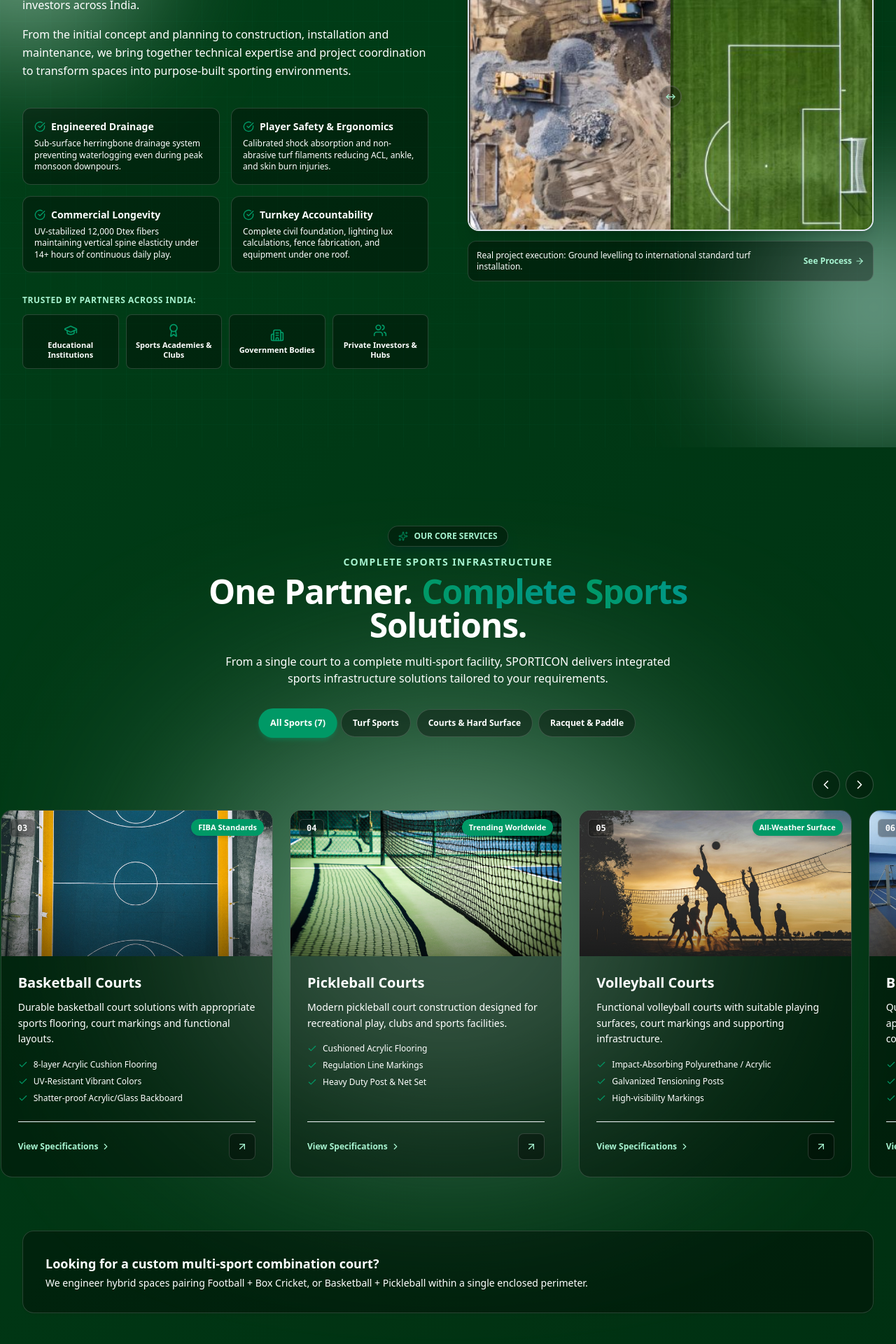
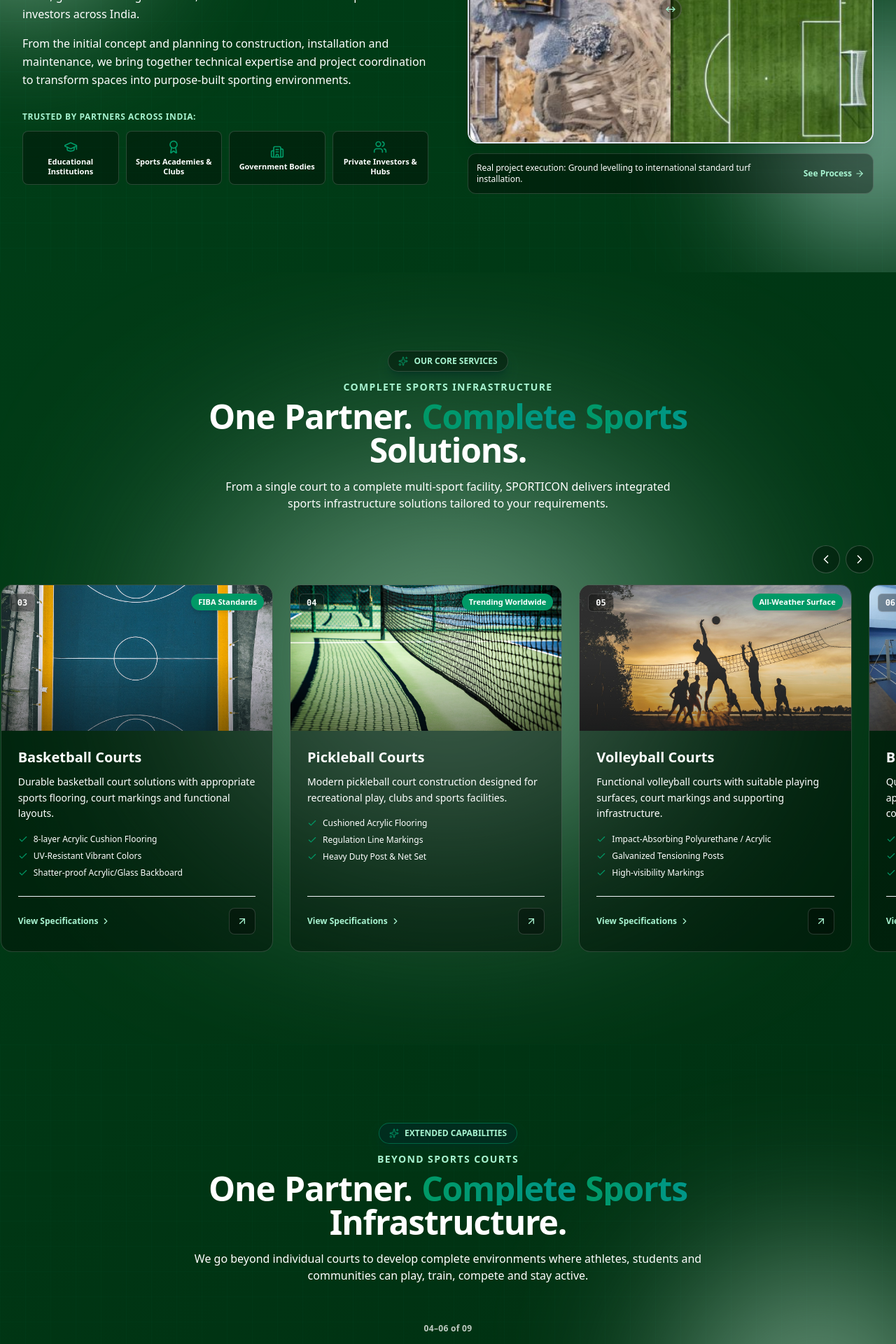
Before and after one commit to Ajith11223/turf_latest, a Next.js app: page / in a window 1280 px wide. Shown: the part 1660-3580 px from the top of the page at 70% size. Built offline with nearby package versions, Linux system fonts and the light colour scheme.

Commit message:
service section contents removed

```diff
--- a/src/components/About.tsx
+++ b/src/components/About.tsx
@@ -3,7 +3,6 @@
 import React, { useState } from "react";
 import Image from "next/image";
 import {
-  CheckCircle,
   ShieldCheck,
   Sparkles,
   Building2,
@@ -31,25 +30,6 @@ export default function About() {
     { title: "Sports Academies & Clubs", desc: "Professional Football & Cricket Training", icon: Award },
     { title: "Government Bodies", desc: "Police Grounds, Municipal Stadiums", icon: Building2 },
     { title: "Private Investors & Hubs", desc: "Commercial Turfs & Rooftop Arenas", icon: Users },
-  ];
-
-  const valueProps = [
-    {
-      title: "Engineered Drainage",
-      desc: "Sub-surface herringbone drainage system preventing waterlogging even during peak monsoon downpours."
-    },
-    {
-      title: "Player Safety & Ergonomics",
-      desc: "Calibrated shock absorption and non-abrasive turf filaments reducing ACL, ankle, and skin burn injuries."
-    },
-    {
-      title: "Commercial Longevity",
-      desc: "UV-stabilized 12,000 Dtex fibers maintaining vertical spine elasticity under 14+ hours of continuous daily play."
-    },
-    {
-      title: "Turnkey Accountability",
-      desc: "Complete civil foundation, lighting lux calculations, fence fabrication, and equipment under one roof."
-    }
   ];
 
   return (
@@ -94,22 +74,6 @@ export default function About() {
               <p>
                 From the initial concept and planning to construction, installation and maintenance, we bring together technical expertise and project coordination to transform spaces into purpose-built sporting environments.
               </p>
-            </div>
-
-            {/* Value Highlights Grid */}
-            <div className="grid grid-cols-1 sm:grid-cols-2 gap-4 pt-4">
-              {valueProps.map((item, idx) => (
-                <div
-                  key={idx}
-                  className="p-4 rounded-xl bg-slate-50 border border-slate-200 hover:border-emerald-400 hover:shadow-md transition-all"
-                >
-                  <div className="flex items-center gap-2 mb-1.5">
-                    <CheckCircle className="w-4 h-4 text-emerald-600 shrink-0" />
-                    <h3 className="text-xs sm:text-sm font-bold text-slate-900">{item.title}</h3>
-                  </div>
-                  <p className="text-[12px] text-slate-600 leading-snug">{item.desc}</p>
-                </div>
-              ))}
             </div>
 
             {/* Client Footprint */}
--- a/src/components/Services.tsx
+++ b/src/components/Services.tsx
@@ -21,25 +21,9 @@ import {
 import JumpText, { JumpBadge } from "@/components/JumpText";
 
 export default function Services() {
-  const [selectedCategory, setSelectedCategory] = useState<string>("all");
   const [activeModalService, setActiveModalService] = useState<ServiceItem | null>(null);
   const [isCarouselPaused, setIsCarouselPaused] = useState(false);
   const carouselRef = useRef<HTMLDivElement>(null);
-
-  const categories = [
-    { id: "all", label: "All Sports (7)" },
-    { id: "turf", label: "Turf Sports" },
-    { id: "court", label: "Courts & Hard Surface" },
-    { id: "racquet", label: "Racquet & Paddle" },
-  ];
-
-  const filteredServices = CORE_SERVICES.filter((service) => {
-    if (selectedCategory === "all") return true;
-    if (selectedCategory === "turf") return service.id === "football" || service.id === "cricket";
-    if (selectedCategory === "court") return service.id === "basketball" || service.id === "volleyball" || service.id === "tennis";
-    if (selectedCategory === "racquet") return service.id === "pickleball" || service.id === "badminton" || service.id === "tennis";
-    return true;
-  });
 
   const getWhatsappQuoteUrl = (serviceTitle: string) => {
     const text = encodeURIComponent(
@@ -72,13 +56,6 @@ export default function Services() {
     const nextPosition = Math.min(maxScroll, Math.max(0, carousel.scrollLeft + distance * direction));
     carousel.scrollTo({ left: nextPosition, behavior: "smooth" });
   }, []);
-
-  useEffect(() => {
-    const carousel = carouselRef.current;
-    if (!carousel) return;
-
-    carousel.scrollTo({ left: 0, behavior: "smooth" });
-  }, [selectedCategory]);
 
   useEffect(() => {
     if (isCarouselPaused || activeModalService) return;
@@ -114,22 +91,6 @@ export default function Services() {
             From a single court to a complete multi-sport facility, SPORTICON delivers integrated sports infrastructure solutions tailored to your requirements.
           </p>
 
-          {/* Category Filter Pills (Light Theme) */}
-          <div className="flex flex-wrap justify-center gap-2 mt-8">
-            {categories.map((cat) => (
-              <button
-                key={cat.id}
-                onClick={() => setSelectedCategory(cat.id)}
-                className={`min-h-10 px-3 sm:px-4 py-2 rounded-full text-[11px] sm:text-xs font-bold transition-all duration-200 cursor-pointer ${
-                  selectedCategory === cat.id
-                    ? "bg-emerald-600 text-white shadow-md shadow-emerald-600/30 scale-105"
-                    : "bg-white text-slate-700 border border-slate-200 hover:bg-slate-100"
-                }`}
-              >
-                {cat.label}
-              </button>
-            ))}
-          </div>
         </div>
 
         {/* Animated horizontal service cards */}
@@ -169,7 +130,7 @@ export default function Services() {
           onTouchStart={() => setIsCarouselPaused(true)}
           onTouchEnd={() => setIsCarouselPaused(false)}
         >
-          {filteredServices.map((service, index) => (
+          {CORE_SERVICES.map((service, index) => (
             <motion.article
               key={service.id}
               initial={{ opacity: 0, x: 44, scale: 0.96 }}
@@ -180,7 +141,7 @@ export default function Services() {
               whileTap={{ scale: 0.98 }}
               className="group relative flex w-full basis-full shrink-0 snap-start flex-col overflow-hidden rounded-2xl border border-slate-200/90 bg-white transition-colors duration-300 hover:border-emerald-500 hover:shadow-2xl sm:w-[calc(50%_-_0.75rem)] sm:basis-[calc(50%_-_0.75rem)] lg:w-[calc(33.333%_-_1rem)] lg:basis-[calc(33.333%_-_1rem)]"
               aria-roledescription="slide"
-              aria-label={`${service.number} of ${filteredServices.length}: ${service.title}`}
+              aria-label={`${service.number} of ${CORE_SERVICES.length}: ${service.title}`}
             >
               {/* Card Image Container with Hover Zoom */}
               <div className="relative h-48 w-full overflow-hidden bg-slate-100 sm:h-52">
@@ -267,17 +228,6 @@ export default function Services() {
           ))}
         </div>
 
-        {/* Brochure Reference Banner (Light Theme) */}
-        <div className="mt-10 p-5 sm:mt-14 sm:p-8 rounded-2xl bg-gradient-to-r from-emerald-50 via-teal-50 to-emerald-50 border border-emerald-200 flex flex-col md:flex-row items-center justify-between gap-4 sm:gap-6 shadow-sm">
-          <div className="space-y-1 text-center md:text-left">
-            <h4 className="text-base sm:text-lg font-bold text-slate-900">
-              Looking for a custom multi-sport combination court?
-            </h4>
-            <p className="text-xs sm:text-sm text-slate-600">
-              We engineer hybrid spaces pairing Football + Box Cricket, or Basketball + Pickleball within a single enclosed perimeter.
-            </p>
-          </div>
-        </div>
       </div>
 
       {/* Service Detailed Modal (Light Theme) */}
```
